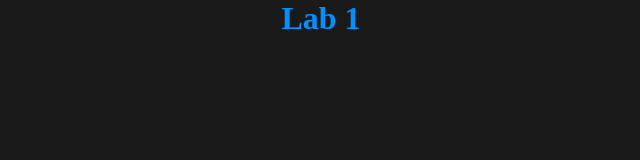
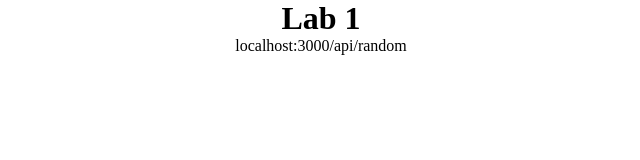
Before and after one commit to AlbinR/nodelabs, a website: page public/index.html in a window 1280 px wide. Shown: the whole page, without its empty margins (319-959 px from the left). Drawn offline with Linux system fonts and the light colour scheme.

Commit message:
added one random function

```diff
--- a/package.json
+++ b/package.json
@@ -22,5 +22,8 @@
   "dependencies": {
     "express": "^4.17.1",
     "twilio": "^3.63.0"
+  },
+  "devDependencies": {
+    "nodemon": "^2.0.7"
   }
 }
--- a/public/index.html
+++ b/public/index.html
@@ -9,5 +9,9 @@
 </head>
 <body>
     <h1>Lab 1</h1>
+    <ol>
+        <li>localhost:3000/api/random</li>
+    </ol>
+
 </body>
 </html>
--- a/public/style.css
+++ b/public/style.css
@@ -4,10 +4,11 @@
   text-decoration: none;
   /* list-style: none; */
 
-  color: rgb(0, 145, 255);
-  background-color: rgb(26, 26, 26);
+  color: black;
+  background-color: white;
 }
 
-h1 {
+h1,
+ol {
   text-align: center;
 }
```
Also changed, not shown: server.js (+14 -3 lines), 1 other file.
